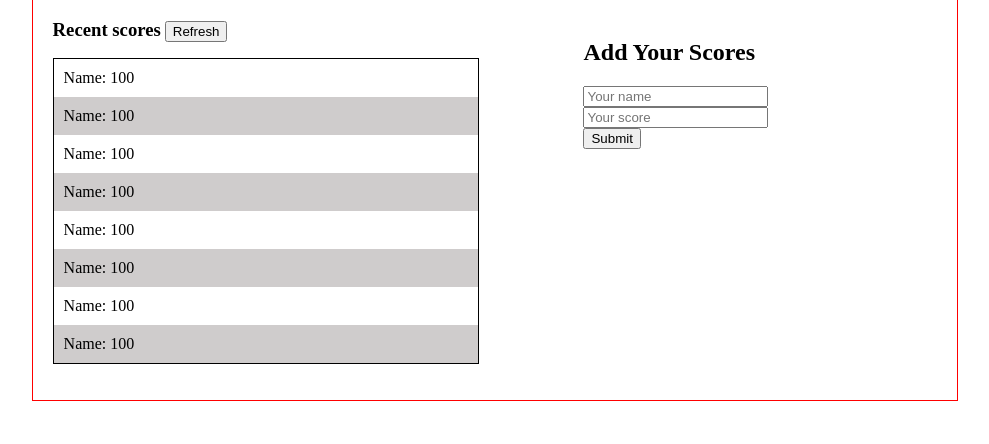
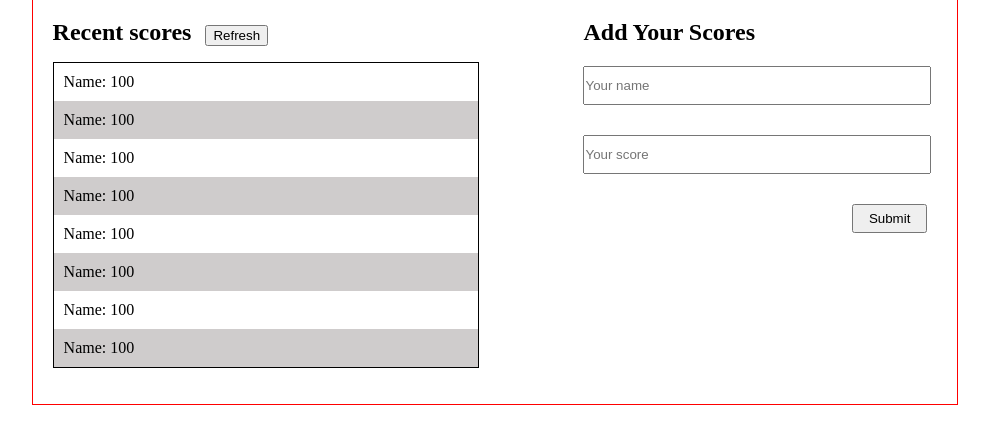
Before and after one commit to tta2yta/Leaderboard, a website built with webpack: page src/index.html in a window 1280 px wide. Shown: the part 90-534 px from the top of the page, without its empty margins (145-1134 px from the left). Built offline with nearby package versions, Linux system fonts and the light colour scheme.

Commit message:
Add style to form elements

```diff
--- a/src/index.html
+++ b/src/index.html
@@ -13,7 +13,7 @@
             <div class="leaderboard">
                 <div class="scores">
                     <div class="refresh">
-                        <h3>Recent scores</h3>
+                        <h2>Recent scores</h2>
                         <button>Refresh</button>
                     </div>
                     <div class="list-scores">
@@ -31,7 +31,7 @@
                 </div>
                 <div class="add-score">
                     <h2>Add Your Scores</h2>
-                    <div class="for-add">
+                    <div class="form-add">
                         <form>
                           <div><input type="text" placeholder="Your name"></div>
                           <div><input type="text" placeholder="Your score"></div>
--- a/src/style.css
+++ b/src/style.css
@@ -8,8 +8,9 @@
     display: grid;
     grid-template-columns: 60% 40%;
 }
-.refresh h3{
+.refresh h2{
     display: inline;
+    margin-right: 10px;
 }
 .list-scores ul{
     border: 1px solid black;
@@ -25,3 +26,22 @@
     padding: 10px;
     background-color: rgb(207, 204, 204);
 }
+
+.add-score{
+    padding-right: 10px;
+}
+.add-score h2{
+    margin-top: 0;
+}
+
+.form-add div {
+    margin-bottom: 30px;
+}
+input[type="text"]{
+     padding: 10px 0;
+     width: 100%;
+     }
+input[type="submit"]{
+    float: right;
+    padding: 5px 15px;
+}
```
